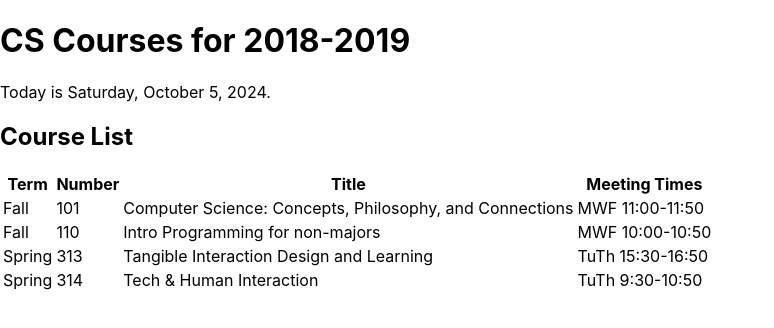
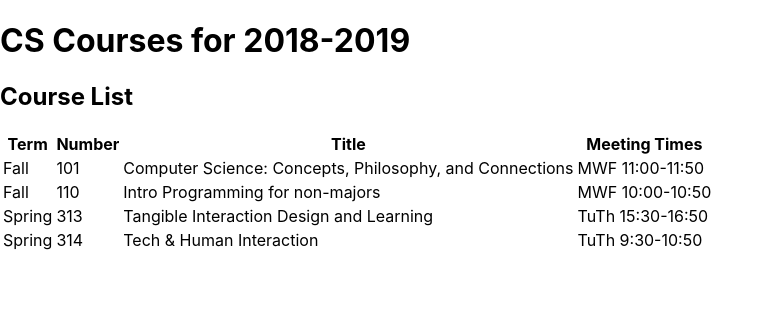
Before and after one commit to terrylinhaochen/cs392_tutorial, a React (Vite) app: page / in a window 1280 px wide. Shown: the top 328 px of the page, without its empty margins (0-774 px from the left). Built offline with nearby package versions, Linux system fonts and the light colour scheme.

Commit message:
Show a list of courses

```diff
--- a/src/App.jsx
+++ b/src/App.jsx
@@ -1,5 +1,6 @@
 import React from 'react';
 import './App.css';
+import Banner from './components/Banner';
 import CourseList from './components/CourseList';
 
 const schedule = {
@@ -32,18 +33,11 @@ const schedule = {
   }
 };
 
-const App = () => {
-  const today = new Date();
-  const day = today.toLocaleString([], {weekday: 'long'});
-  const date = today.toLocaleDateString([], {dateStyle: 'long'})
-
-  return (
+const App = () => (
     <div>
-      <h1>{schedule.title}</h1>
-      <p>Today is {day}, {date}.</p>
+      <Banner title={schedule.title} />
       <CourseList courses={schedule.courses} />
     </div>
   );
-};
 
 export default App;
--- /dev/null
+++ b/src/components/Banner.jsx
@@ -0,0 +1,7 @@
+import React from 'react';
+
+const Banner = ({title}) => (
+    <h1>{title}</h1>
+);
+
+export default Banner;
```
Also changed, not shown: src/components/Schedule.jsx (added).
